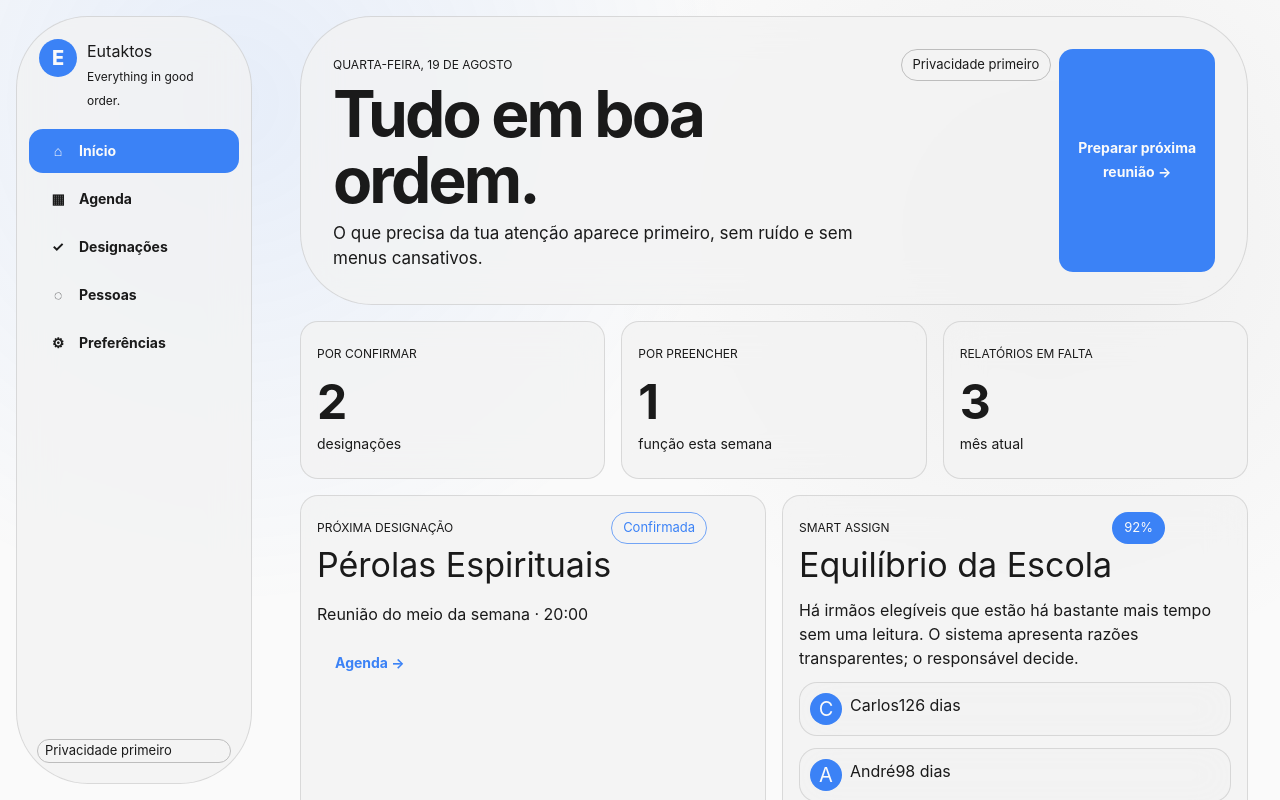
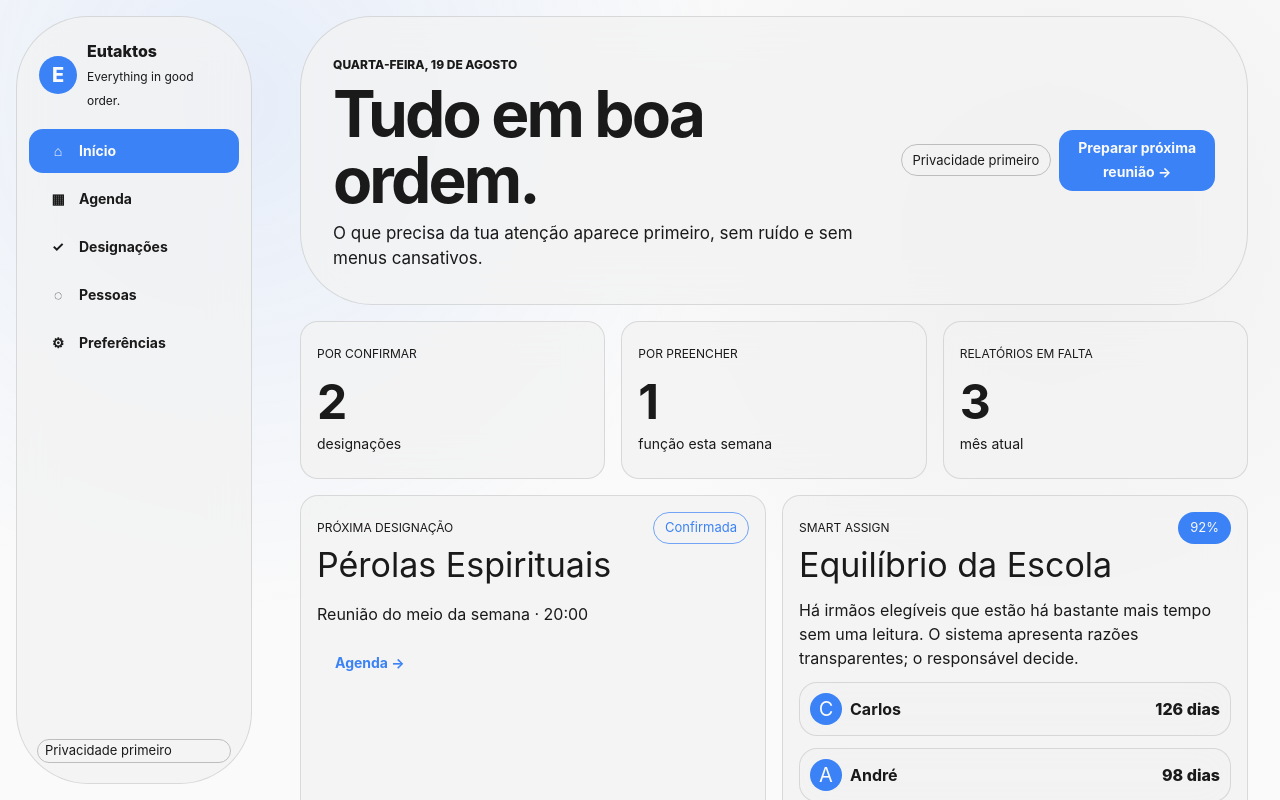
Before and after one commit to bfrpaulondev/eutaktos, a React (Vite) app in the folder apps/web-pwa/: page / in a window 1280 px wide. Shown: the top 800 px of the page. Built offline with nearby package versions, Linux system fonts and the light colour scheme.

Commit message:
fix(mui): route removed system props through v9 wrappers

```diff
--- a/apps/web-pwa/src/App.tsx
+++ b/apps/web-pwa/src/App.tsx
@@ -14,16 +14,15 @@ import {
   MenuItem,
   Paper,
   Select,
-  Stack,
   Switch,
   ThemeProvider,
-  Typography,
   useMediaQuery,
   useTheme,
 } from '@mui/material';
 import { SectionWorkspace } from './SectionWorkspace';
 import { DEFAULT_PREFERENCES, normalizePreferences, type PaletteId, type Preferences } from './lib/preferences';
 import { buildEutaktosTheme, EUTAKTOS_PALETTES } from './theme';
+import { Stack, Typography } from './ui/MuiCompat';
 
 const STORAGE_KEY = 'eutaktos.preferences.v2';
 
@@ -55,12 +54,12 @@ const copy = {
   es: {
     skip: 'Saltar al contenido principal', home: 'Inicio', agenda: 'Agenda', assignments: 'Asignaciones', people: 'Personas', prefs: 'Preferencias',
     eyebrow: 'Miércoles, 19 de agosto', title: 'Todo en buen orden.', subtitle: 'Lo que necesita tu atención aparece primero, sin ruido ni menús agotadores.',
-    privacy: 'Privacidad primero', prepare: 'Preparar próxima reunião', focus: 'Ahora', nextAssignment: 'Próxima asignación', gems: 'Perlas espirituales', midweek: 'Reunión de entre semana · 20:00', confirmed: 'Confirmada',
+    privacy: 'Privacidad primero', prepare: 'Preparar próxima reunión', focus: 'Ahora', nextAssignment: 'Próxima asignación', gems: 'Perlas espirituales', midweek: 'Reunión de entre semana · 20:00', confirmed: 'Confirmada',
     pending: 'Por confirmar', pendingSub: 'asignaciones', openRoles: 'Sin asignar', openRolesSub: 'función esta semana', reports: 'Informes pendientes', reportsSub: 'mes actual',
     smart: 'Smart Assign', balance: 'Equilibrio de la Escuela', fairnessText: 'Hay hermanos elegibles que llevan mucho más tiempo sin una lectura. El sistema muestra razones transparentes; el responsable decide.',
     candidate: 'Elegible para lectura', days: 'días', generate: 'Generar propuesta equilibrada', human: 'Recomendación objetiva. Decisión humana.',
     ready: 'Cobertura de la reunión', almostReady: 'Casi lista', sound: 'Sonido', video: 'Vídeo', microphone: 'Micrófono 1', attendant: 'Acomodador 2', missing: 'Aún sin asignar',
-    personal: 'Solo para ti', palette: 'Paleta', density: 'Densidad', contrast: 'Contraste alto', motion: 'Reducir movimiento', transparency: 'Reducir transparência', language: 'Idioma', comfortable: 'Cómoda', compact: 'Compacta',
+    personal: 'Solo para ti', palette: 'Paleta', density: 'Densidad', contrast: 'Contraste alto', motion: 'Reducir movimiento', transparency: 'Reducir transparencia', language: 'Idioma', comfortable: 'Cómoda', compact: 'Compacta',
     palettes: ['Neutro Clásico', 'Neutro Cálido', 'Monocromático + Verde', 'Azul Pastel', 'Modo Oscuro Minimalista', 'Pastel Suave'],
   },
 } as const;
```
